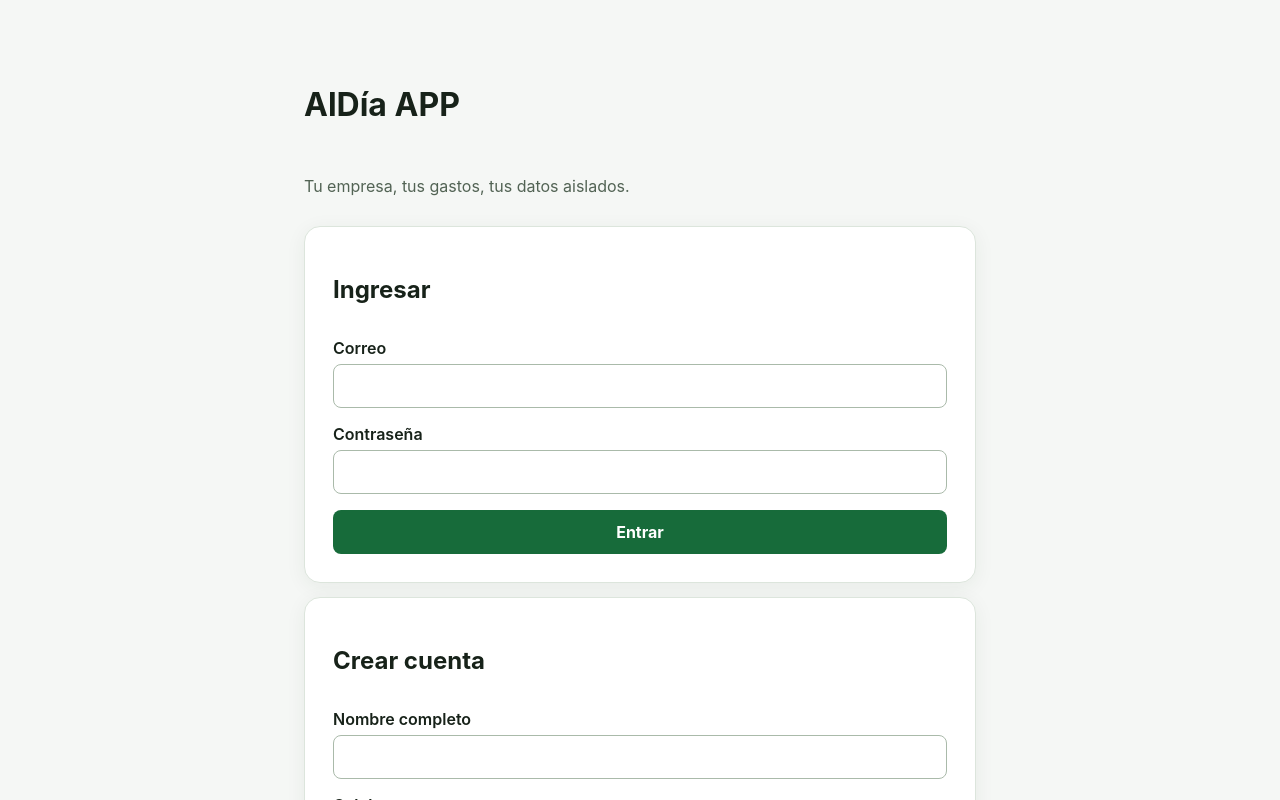
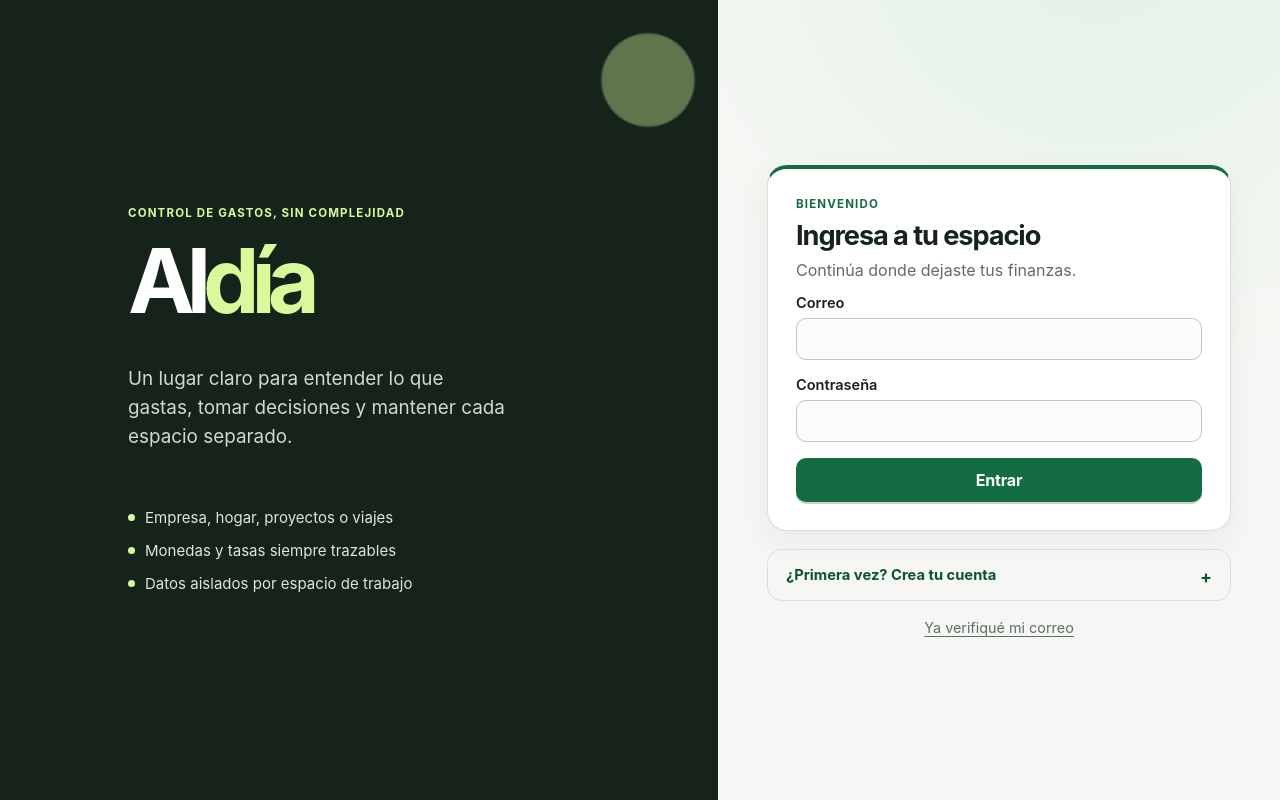
Before and after one commit to jalirioguz-lang/APP-GASTOS, a Next.js app in the folder apps/web/: page /auth/login in a window 1280 px wide. Shown: the top 800 px of the page. Built offline with nearby package versions, Linux system fonts and the light colour scheme.

Commit message:
feat: refresh premium visual system

```diff
--- a/apps/web/app/auth/login/page.tsx
+++ b/apps/web/app/auth/login/page.tsx
@@ -3,9 +3,9 @@ import { signIn, signUp } from "./actions";
 
 export default async function LoginPage({ searchParams }: { searchParams: Promise<{ error?: string }> }) {
   const { error } = await searchParams;
-  return <main className="stack"><h1>AlDía APP</h1><p className="muted">Tu empresa, tus gastos, tus datos aislados.</p>{error && <p className="error">{error}</p>}
-    <section className="card stack"><h2>Ingresar</h2><form action={signIn}><label>Correo<input name="email" type="email" required autoComplete="email" /></label><label>Contraseña<input name="password" type="password" required autoComplete="current-password" /></label><button>Entrar</button></form></section>
-    <section className="card stack"><h2>Crear cuenta</h2><form action={signUp}><label>Nombre completo<input name="fullName" required maxLength={120} autoComplete="name" /></label><label>Celular<input name="phone" type="tel" maxLength={30} autoComplete="tel" /></label><label>Correo<input name="email" type="email" required autoComplete="email" /></label><label>Contraseña<input name="password" type="password" required minLength={12} autoComplete="new-password" /></label><button>Crear cuenta y verificar correo</button></form></section>
-    <Link href="/auth/verify-email">Ya verifiqué mi correo</Link>
+  return <main className="auth-shell"><section className="auth-intro"><p className="overline">Control de gastos, sin complejidad</p><h1>Al<span>día</span></h1><p>Un lugar claro para entender lo que gastas, tomar decisiones y mantener cada espacio separado.</p><ul><li>Empresa, hogar, proyectos o viajes</li><li>Monedas y tasas siempre trazables</li><li>Datos aislados por espacio de trabajo</li></ul></section><section className="auth-panel">{error && <p className="error" role="alert">{error}</p>}
+    <section className="card stack auth-card"><div><p className="overline">Bienvenido</p><h2>Ingresa a tu espacio</h2><p className="muted">Continúa donde dejaste tus finanzas.</p></div><form action={signIn}><label>Correo<input name="email" type="email" required autoComplete="email" /></label><label>Contraseña<input name="password" type="password" required autoComplete="current-password" /></label><button>Entrar</button></form></section>
+    <details className="auth-signup"><summary>¿Primera vez? Crea tu cuenta</summary><section className="card stack"><p className="muted">Empieza con un espacio y adáptalo a tu manera de manejar el dinero.</p><form action={signUp}><label>Nombre completo<input name="fullName" required maxLength={120} autoComplete="name" /></label><label>Celular<input name="phone" type="tel" maxLength={30} autoComplete="tel" /></label><label>Correo<input name="email" type="email" required autoComplete="email" /></label><label>Contraseña<input name="password" type="password" required minLength={12} autoComplete="new-password" /></label><button>Crear cuenta y verificar correo</button></form></section></details>
+    <Link className="auth-verify" href="/auth/verify-email">Ya verifiqué mi correo</Link></section>
   </main>;
 }
--- a/apps/web/app/dashboard/page.tsx
+++ b/apps/web/app/dashboard/page.tsx
@@ -54,7 +54,7 @@ export default async function DashboardPage({ searchParams }: { searchParams: Pr
   const confirmedTotal = items.filter((expense) => expense.status === "confirmed").reduce((sum, expense) => sum + Number(expense.amount_cop), 0);
   const accountBalances = accountItems.map((account) => ({ ...account, balance: Number(account.opening_balance) - items.filter((expense) => expense.status === "confirmed" && expense.account_id === account.id).reduce((sum, expense) => sum + Number(expense.amount_cop), 0) }));
 
-  return <main className="dashboard stack">
+  return <main className="dashboard stack premium-dashboard">
     <header className="page-header"><div><p className="overline">{copy.label}</p><h1>{organization.name}</h1><p className="muted">{copy.description}</p></div><div className="header-actions"><div className="total"><span>Confirmados visibles</span><strong>{formatCop(confirmedTotal)}</strong></div><Link className="agent-link" href="/workspace">Abrir agente</Link><form action={signOut}><button className="quiet-button">Salir</button></form></div></header>
     {message && <p className="error" role="alert">{message}</p>}
     {notice && <p className="notice" role="status">{notice}</p>}
--- a/apps/web/app/globals.css
+++ b/apps/web/app/globals.css
@@ -1,4 +1,4 @@
-:root { color-scheme: light; font-family: Inter, ui-sans-serif, system-ui, -apple-system, BlinkMacSystemFont, "Segoe UI", sans-serif; background: #f5f7f5; color: #172219; accent-color: #176b3a; }
+:root { color-scheme: light; font-family: Inter, ui-sans-serif, system-ui, -apple-system, BlinkMacSystemFont, "Segoe UI", sans-serif; --canvas: #f6f7f4; --surface: #ffffff; --surface-muted: #eef2ed; --ink: #15231b; --muted: #5f6d64; --line: #d8e0d9; --brand: #146c43; --brand-strong: #0d5232; --brand-soft: #e3f3e9; --lime: #d8fa9b; --warning: #9a6700; --warning-soft: #fff2cf; --danger: #b42318; --danger-soft: #fee9e7; background: var(--canvas); color: var(--ink); accent-color: var(--brand); }
 * { box-sizing: border-box; }
 body { margin: 0; min-height: 100vh; }
 main { max-width: 720px; margin: 64px auto; padding: 0 24px; }
@@ -60,3 +60,52 @@ button:hover { background: #11562e; }
 .upload-channel { margin: 0; padding: 0 0 10px; }.upload-channel label { align-items: center; color: #236a3b; cursor: pointer; display: flex; flex-direction: column; font: inherit; font-weight: inherit; gap: 7px; justify-content: center; min-height: 78px; width: 100%; }.upload-channel label:hover { background: #f4f8f1; }.upload-channel input { display: none; }.upload-channel button { background: transparent; border: 1px solid #236a3b; color: #236a3b; font-size: .72rem; padding: 5px 11px; }.upload-channel button:hover { background: #eaf4e6; }
 .voice-channel { margin: 0; padding: 12px 10px 10px; }.voice-channel .voice-icon { align-items: center; border: 1px solid currentColor; border-radius: 999px; display: inline-flex; font-size: 1.35rem; height: 25px; justify-content: center; line-height: 1; width: 25px; }.voice-channel button { background: transparent; border: 1px solid #236a3b; color: #236a3b; font-size: .72rem; padding: 5px 11px; }.voice-channel button:hover { background: #eaf4e6; }.voice-channel button[aria-pressed="true"] { background: #9f251b; border-color: #9f251b; color: #fff; }
 @media (max-width: 720px) { .upload-channel label { min-height: 90px; } }
+
+/* Sistema visual premium: sobrio, legible y adaptable a empresa, hogar, obra o viaje. */
+body { background: radial-gradient(circle at 86% -12%, #e1f2e5 0, transparent 30rem), var(--canvas); color: var(--ink); }
+main { max-width: 760px; }
+.card { background: color-mix(in srgb, var(--surface) 96%, #eff9f1); border-color: var(--line); border-radius: 20px; box-shadow: 0 10px 30px rgb(21 35 27 / 6%); }
+label { color: var(--ink); font-size: .91rem; }
+input, textarea, select { background: #fbfcfa; border-color: #bcc9bf; border-radius: 10px; color: var(--ink); transition: border-color .16s ease, box-shadow .16s ease, background .16s ease; }
+input:hover, textarea:hover, select:hover { border-color: #8fa592; }
+input:focus-visible, button:focus-visible, textarea:focus-visible, select:focus-visible, a:focus-visible { outline: 0; border-color: var(--brand); box-shadow: 0 0 0 4px rgb(20 108 67 / 16%); }
+button { background: var(--brand); border-radius: 10px; box-shadow: 0 2px 0 rgb(7 55 32 / 22%); letter-spacing: -.01em; transition: background .16s ease, box-shadow .16s ease, transform .16s ease; }
+button:hover { background: var(--brand-strong); box-shadow: 0 4px 10px rgb(13 82 50 / 18%); transform: translateY(-1px); }
+button:active { box-shadow: none; transform: translateY(1px); }
+.muted { color: var(--muted); }
+.overline { color: var(--brand); font-size: .72rem; letter-spacing: .1em; }
+.notice { background: var(--brand-soft); border-color: #b9dfc4; color: #155d39; }
+.error { background: var(--danger-soft); border-color: #f2c4be; color: #942018; }
+.agent-link { background: var(--ink); border-radius: 10px; box-shadow: 0 2px 0 rgb(0 0 0 / 18%); }
+.agent-link:hover { background: #263a2f; transform: translateY(-1px); }
+.quiet-button { border-color: #a5b8a9; color: #31523d; }
+.quiet-button:hover { background: #eaf3eb; }
+.export-link { background: #fff; border-color: #a7c6ae; color: var(--brand-strong); }
+.export-link:hover { background: var(--brand-soft); color: var(--brand-strong); }
+
+.premium-dashboard { gap: 24px; padding-bottom: 48px; }
+.page-header { align-items: stretch; background: linear-gradient(135deg, #fdfefd 0%, #ecf5ed 100%); border: 1px solid var(--line); border-radius: 24px; padding: 28px; box-shadow: 0 12px 35px rgb(21 35 27 / 6%); }
+.page-header h1 { color: var(--ink); font-size: clamp(2.15rem, 4vw, 3.7rem); }
+.page-header .muted { font-size: 1rem; line-height: 1.55; }
+.header-actions { align-items: stretch; }
+.total { align-content: center; background: var(--ink); border: 1px solid #213a2b; border-radius: 14px; box-shadow: inset 0 1px 0 rgb(255 255 255 / 10%); min-width: 206px; }
+.total span { color: #c8d6cb; }.total strong { color: #fff; font-size: 1.42rem; }
+.setup-panel { background: #f1f6f1; border-color: #cfe0d1; border-radius: 18px; }.setup-panel > summary { padding: 18px 20px; }.setup-panel > summary:hover { background: #e9f2ea; }
+.setup-panel .card { box-shadow: none; }
+.section-heading { align-items: baseline; border-bottom: 1px solid #e8ede8; display: flex; justify-content: space-between; padding-bottom: 14px; }.section-heading h2 { letter-spacing: -.025em; }
+.project-list li, .account-balances li, .expense-list li { border-color: #e7ece7; }.project-list li { border-radius: 10px; padding: 10px 8px; }.project-list li:hover { background: #f5f8f5; }
+.text-button { color: var(--brand-strong); font-weight: 750; }.text-button:hover { background: var(--brand-soft); }
+.expense-layout { align-items: start; gap: 24px; }.expense-form, .activity { min-height: 100%; }.expense-form { border-top: 4px solid var(--brand); }
+.activity { background: linear-gradient(180deg, #fff 0%, #fbfdfb 100%); }
+.expense-list li { border-radius: 12px; margin: 0 -8px; padding: 16px 8px; transition: background .15s ease; }.expense-list li:hover { background: #f5f8f5; }
+.expense-value strong { color: var(--ink); font-size: 1.03rem; }.status { border: 1px solid transparent; letter-spacing: .015em; }.status.draft { background: var(--warning-soft); border-color: #ecd795; color: var(--warning); }.status.confirmed { background: var(--brand-soft); border-color: #b6dcc2; color: #155d39; }
+.step-chip { background: var(--lime); color: #224128; }
+.empty { background: #fafcf9; border-color: #c8d8ca; border-radius: 14px; }
+.negative { color: var(--danger); }
+.draft-editor form { background: #f5f8f5; border: 1px solid #dce7de; border-radius: 12px; }.suggestion { background: #f1f8df; border-color: #c9e09c; color: #315721; border-radius: 8px; }
+
+.auth-shell { align-items: stretch; display: grid; gap: 0; grid-template-columns: minmax(0, .92fr) minmax(420px, .72fr); margin: 0; max-width: none; min-height: 100vh; padding: 0; }
+.auth-intro { background: var(--ink); color: #fff; display: flex; flex-direction: column; justify-content: center; overflow: hidden; padding: clamp(48px, 10vw, 136px); position: relative; }.auth-intro::after { background: radial-gradient(circle, var(--lime) 0 16%, transparent 17%), radial-gradient(circle, #4e8d67 0 12%, transparent 13%); content: ""; height: 400px; opacity: .38; position: absolute; right: -130px; top: -120px; transform: rotate(-16deg); width: 400px; }.auth-intro > * { position: relative; z-index: 1; }.auth-intro .overline { color: var(--lime); }.auth-intro h1 { font-size: clamp(3.4rem, 7vw, 6.4rem); letter-spacing: -.09em; line-height: .88; margin: 14px 0 24px; }.auth-intro h1 span { color: var(--lime); }.auth-intro > p:not(.overline) { color: #cfdbd1; font-size: 1.18rem; line-height: 1.55; max-width: 32ch; }.auth-intro ul { color: #dce7de; display: grid; font-size: .94rem; gap: 12px; line-height: 1.4; list-style: none; margin: 36px 0 0; padding: 0; }.auth-intro li { align-items: center; display: flex; gap: 10px; }.auth-intro li::before { background: var(--lime); border-radius: 50%; content: ""; height: 7px; width: 7px; }
+.auth-panel { align-content: center; display: grid; gap: 18px; margin: 0 auto; max-width: 520px; padding: 48px 28px; width: 100%; }.auth-card { border-top: 4px solid var(--brand); }.auth-card h2 { font-size: 1.7rem; letter-spacing: -.04em; margin: 0; }.auth-card .muted { margin: 8px 0 0; }.auth-signup { border: 1px solid var(--line); border-radius: 14px; overflow: hidden; }.auth-signup > summary { color: var(--brand-strong); cursor: pointer; font-size: .92rem; font-weight: 750; list-style: none; padding: 16px 18px; }.auth-signup > summary::-webkit-details-marker { display: none; }.auth-signup > summary::after { content: "+"; float: right; font-size: 1.1rem; }.auth-signup[open] > summary::after { content: "–"; }.auth-signup .card { border: 0; border-radius: 0; box-shadow: none; }.auth-verify { color: var(--muted); font-size: .9rem; justify-self: center; text-underline-offset: 3px; }
+@media (max-width: 900px) { .auth-shell { grid-template-columns: 1fr; }.auth-intro { min-height: 300px; padding: 48px 28px; }.auth-intro h1 { font-size: 4rem; }.auth-intro ul { display: none; }.auth-panel { padding-top: 32px; } }
+@media (max-width: 720px) { .page-header { padding: 22px; }.header-actions { gap: 8px; }.header-actions .agent-link { justify-content: center; }.total { min-width: 0; }.auth-intro { min-height: 260px; }.auth-intro h1 { font-size: 3.5rem; }.auth-panel { padding: 24px 16px 36px; }.auth-card { padding: 22px; }.expense-list li { align-items: start; }.expense-value { gap: 7px; } }
--- a/apps/web/app/layout.tsx
+++ b/apps/web/app/layout.tsx
@@ -2,8 +2,8 @@ import type { Metadata } from "next";
 import "./globals.css";
 
 export const metadata: Metadata = {
-  title: "AlDía APP",
-  description: "Control de gastos para pequeñas empresas"
+  title: "AlDía | Gastos claros",
+  description: "Control de gastos para empresas, hogares, proyectos y viajes"
 };
 
 export default function RootLayout({ children }: Readonly<{ children: React.ReactNode }>) {
```
